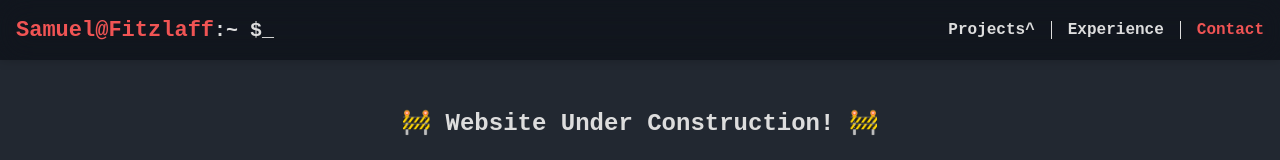
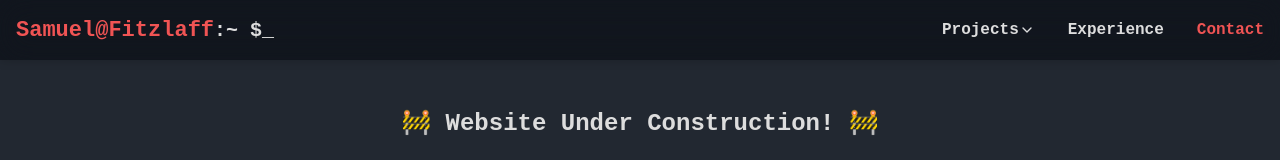
Before and after one commit to SamuelTobiasFitzlaff/SamuelTobiasFitzlaff.github.io, a Next.js app: page / in a window 1280 px wide. Shown: the top 160 px of the page. Built offline with nearby package versions, Linux system fonts and the light colour scheme.

Commit message:
feat: add chevron to projects menu

```diff
--- a/src/components/NavButtons/Index.tsx
+++ b/src/components/NavButtons/Index.tsx
@@ -8,14 +8,14 @@ import {
   MenuLink,
   HamburgerMenu,
   ButtonLink,
+  StyledChevron,
 } from "./styles";
-import Link from "next/link";
 import { Menu, MenuActions, MenuItem } from "@mui/base";
 import { ListActionTypes } from "@mui/base/useList";
 
 import { CheckDirection } from "../../utils/DirectionAware";
 
-import { Menu as FeatherMenu } from "react-feather";
+import { Menu as FeatherMenu, ChevronDown } from "react-feather";
 import MobileNavigation from "../MobileNavigation";
 
 export default function NavButtons() {
@@ -117,7 +117,7 @@ export default function NavButtons() {
           }}
           direction={direction[0]}
         >
-          Projects^
+          Projects <StyledChevron open={isOpenProjects} size="1rem" />
         </RegularButton>
 
         <Menu
--- a/src/components/NavButtons/styles.ts
+++ b/src/components/NavButtons/styles.ts
@@ -1,5 +1,6 @@
 import { Button, Popper } from "@mui/base";
 import Link from "next/link";
+import { ChevronDown } from "react-feather";
 import styled, { css, keyframes } from "styled-components";
 
 const inLeft = keyframes`
@@ -30,8 +31,12 @@ const DefaultButton = styled(Button).withConfig({
   outline: 1px solid transparent;
   border: none;
   user-select: none;
+
   height: inherit;
   position: relative;
+
+  display: flex;
+  align-items: center;
 
   padding-right: 1rem;
   background-color: transparent;
@@ -141,6 +146,13 @@ export const ButtonContainer = styled.div`
   }
 `;
 
+export const StyledChevron = styled(ChevronDown).withConfig({
+  shouldForwardProp: (prop) => prop !== "open",
+})<{ open: boolean }>`
+  transition: transform 0.2s cubic-bezier(0.6, 0, 0.4, 1);
+  transform: rotateX(${({ open }) => (open ? "180deg" : "0deg")});
+`;
+
 export const StyledPopper = styled(Popper)`
   z-index: 101;
 `;
@@ -164,7 +176,7 @@ export const StyledListbox = styled("ul").withConfig({
   display: flex;
   flex-direction: column;
 
-  min-width: 120px;
+  min-width: 7.875rem;
   border-radius: 0 0 0.25rem 0.25rem;
 
   background: rgb(var(--background-secondary), 0.788);
```
